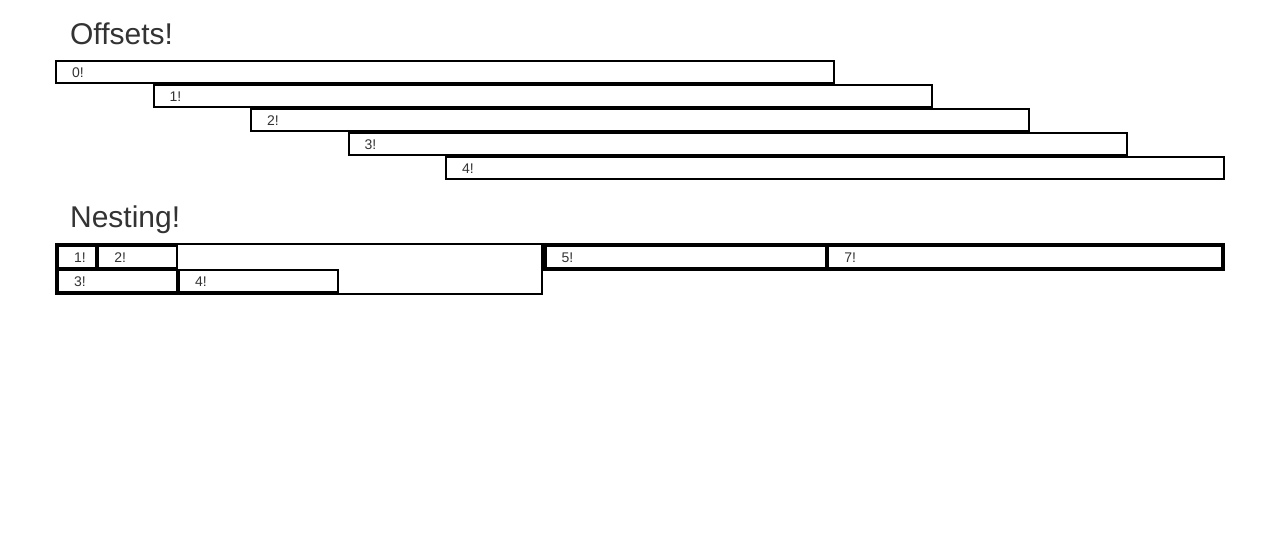
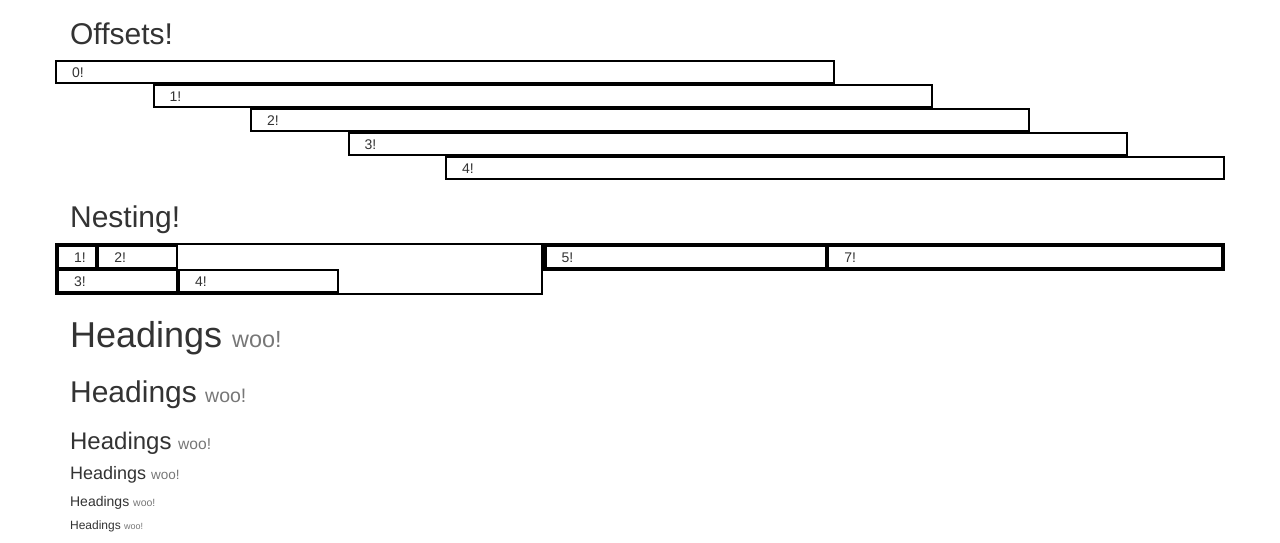
Before and after one commit to swegner/github100, a plain HTML site: page bootstrap/myFirstHomepage/index.html in a window 1280 px wide. Shown: the part 781-1324 px from the top of the page. Before the commit the page ends 1076 px from the top, so only its background shows below. Drawn offline with nearby package versions, Linux system fonts and the light colour scheme.

Commit message:
Headings!

```diff
--- a/bootstrap/myFirstHomepage/index.html
+++ b/bootstrap/myFirstHomepage/index.html
@@ -115,6 +115,12 @@
         </div>
       </div>
 
+      <h1>Headings <small>woo!</small></h1>
+      <h2>Headings <small>woo!</small></h2>
+      <h3>Headings <small>woo!</small></h3>
+      <h4>Headings <small>woo!</small></h4>
+      <h5>Headings <small>woo!</small></h5>
+      <h6>Headings <small>woo!</small></h6>
 
     </div>
 
```
